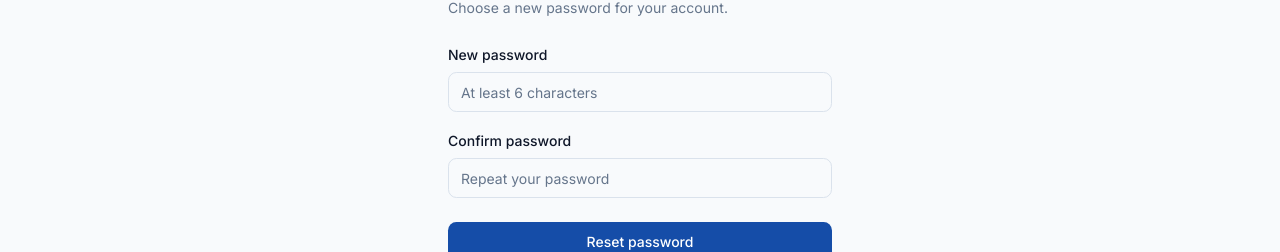
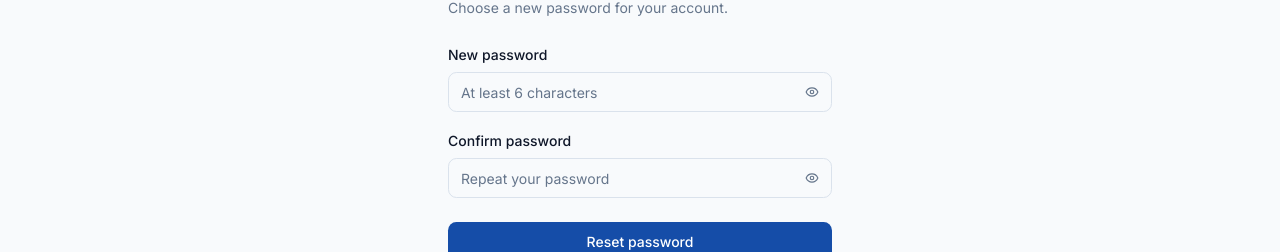
Before and after one commit to SHATAKSHI88/JobHunt, a React (Vite) app in the folder frontend/: page /reset-password/1 in a window 1280 px wide. Shown: the part 321-573 px from the top of the page. Built offline with nearby package versions, Linux system fonts and the light colour scheme.

Commit message:
Add clear and show/hide toggle to password fields

```diff
--- a/frontend/src/components/auth/Login.jsx
+++ b/frontend/src/components/auth/Login.jsx
@@ -3,6 +3,7 @@ import Navbar from '../shared/Navbar'
 import PageTransition from '../shared/PageTransition'
 import { Label } from '../ui/label'
 import { Input } from '../ui/input'
+import { PasswordInput } from '../ui/password-input'
 import { Button } from '../ui/button'
 import { Link, useNavigate } from 'react-router-dom'
 import axios from 'axios'
@@ -127,9 +128,8 @@ const Login = () => {
                                 <Label htmlFor="password">Password</Label>
                                 <Link to="/forgot-password" className='text-xs text-primary hover:underline'>Forgot password?</Link>
                             </div>
-                            <Input
+                            <PasswordInput
                                 id="password"
-                                type="password"
                                 value={input.password}
                                 name="password"
                                 onChange={changeEventHandler}
--- a/frontend/src/components/auth/ResetPassword.jsx
+++ b/frontend/src/components/auth/ResetPassword.jsx
@@ -1,7 +1,7 @@
 import React, { useState } from 'react'
 import Navbar from '../shared/Navbar'
 import { Label } from '../ui/label'
-import { Input } from '../ui/input'
+import { PasswordInput } from '../ui/password-input'
 import { Button } from '../ui/button'
 import { useNavigate, useParams } from 'react-router-dom'
 import axios from 'axios'
@@ -46,11 +46,11 @@ const ResetPassword = () => {
 
                     <div className='space-y-1.5'>
                         <Label htmlFor="password">New password</Label>
-                        <Input id="password" type="password" value={password} onChange={(e) => setPassword(e.target.value)} placeholder="At least 6 characters" required minLength={6} />
+                        <PasswordInput id="password" value={password} onChange={(e) => setPassword(e.target.value)} placeholder="At least 6 characters" required minLength={6} />
                     </div>
                     <div className='space-y-1.5 mt-4'>
                         <Label htmlFor="confirmPassword">Confirm password</Label>
-                        <Input id="confirmPassword" type="password" value={confirmPassword} onChange={(e) => setConfirmPassword(e.target.value)} placeholder="Repeat your password" required minLength={6} />
+                        <PasswordInput id="confirmPassword" value={confirmPassword} onChange={(e) => setConfirmPassword(e.target.value)} placeholder="Repeat your password" required minLength={6} />
                     </div>
 
                     {
--- a/frontend/src/components/auth/Signup.jsx
+++ b/frontend/src/components/auth/Signup.jsx
@@ -3,6 +3,7 @@ import Navbar from '../shared/Navbar'
 import PageTransition from '../shared/PageTransition'
 import { Label } from '../ui/label'
 import { Input } from '../ui/input'
+import { PasswordInput } from '../ui/password-input'
 import { Button } from '../ui/button'
 import { Link, useNavigate } from 'react-router-dom'
 import axios from 'axios'
@@ -138,7 +139,7 @@ const Signup = () => {
                         </div>
                         <div className='space-y-1.5 mt-4'>
                             <Label htmlFor="password">Password</Label>
-                            <Input id="password" type="password" value={input.password} name="password" onChange={changeEventHandler} placeholder="At least 6 characters" required minLength={6} />
+                            <PasswordInput id="password" value={input.password} name="password" onChange={changeEventHandler} placeholder="At least 6 characters" required minLength={6} />
                         </div>
 
                         <fieldset className='mt-5'>
--- /dev/null
+++ b/frontend/src/components/ui/password-input.jsx
@@ -0,0 +1,55 @@
+import * as React from "react"
+import { Eye, EyeOff, X } from "lucide-react"
+import { Input } from "./input"
+import { cn } from "@/lib/utils"
+
+// A password field with a clear (✕) button and a show/hide (eye) toggle,
+// both right-aligned. Clear only appears once there's something to clear.
+const PasswordInput = React.forwardRef(({ className, value, onChange, ...props }, ref) => {
+    const [visible, setVisible] = React.useState(false);
+
+    const handleClear = () => {
+        // mimic a real change event so parent onChange handlers work unmodified
+        onChange?.({ target: { name: props.name, value: "" } });
+    };
+
+    return (
+        <div className="relative">
+            <Input
+                ref={ref}
+                type={visible ? "text" : "password"}
+                value={value}
+                onChange={onChange}
+                className={cn("pr-16", className)}
+                {...props}
+            />
+            <div className="absolute inset-y-0 right-1.5 flex items-center gap-0.5">
+                {
+                    value && (
+                        <button
+                            type="button"
+                            onClick={handleClear}
+                            tabIndex={-1}
+                            aria-label="Clear password"
+                            className="flex h-7 w-7 items-center justify-center rounded-md text-muted-foreground hover:text-foreground hover:bg-muted transition-colors"
+                        >
+                            <X className="h-3.5 w-3.5" />
+                        </button>
+                    )
+                }
+                <button
+                    type="button"
+                    onClick={() => setVisible((v) => !v)}
+                    tabIndex={-1}
+                    aria-label={visible ? "Hide password" : "Show password"}
+                    className="flex h-7 w-7 items-center justify-center rounded-md text-muted-foreground hover:text-foreground hover:bg-muted transition-colors"
+                >
+                    {visible ? <EyeOff className="h-3.5 w-3.5" /> : <Eye className="h-3.5 w-3.5" />}
+                </button>
+            </div>
+        </div>
+    )
+})
+PasswordInput.displayName = "PasswordInput"
+
+export { PasswordInput }
```
